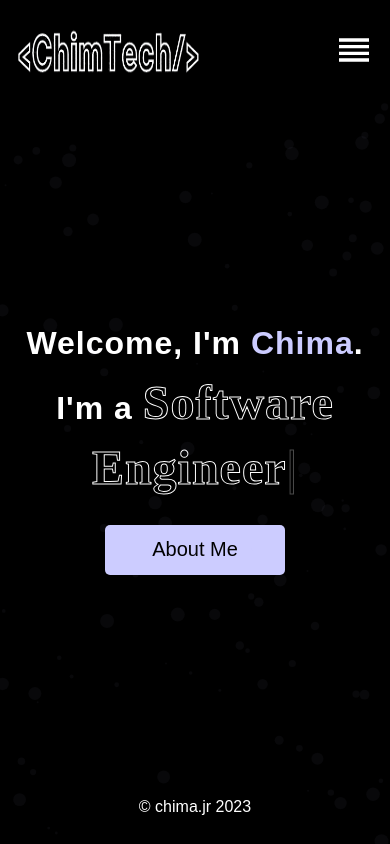
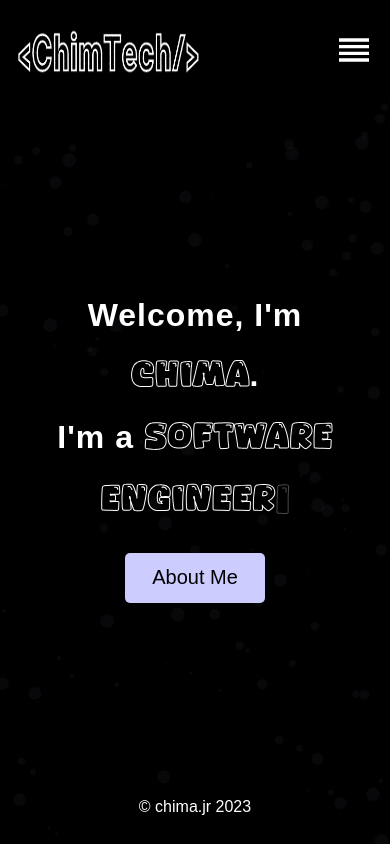
Before and after one commit to Chimajunior/my_portfolio, a React (Create React App) app: page / in a window 390 px wide. Built offline with nearby package versions, Linux system fonts and the light colour scheme.

Commit message:
added the new font to the styles

```diff
--- a/src/styles/About.css
+++ b/src/styles/About.css
@@ -1,8 +1,13 @@
+@font-face {
+  font-family: myFont;
+  src: url(/Nicolast.ttf);
+}
+
 .firstHead {
   text-align: center;
-  color: transparent;
+  /* color: transparent; */
   -webkit-text-stroke: 1px #fff;
-  font-family: cursive;
+  font-family: myFont;
   font-size: 60px;
 }
 .subHead {
@@ -17,7 +22,7 @@
   justify-content: space-evenly;
   gap: 20px;
   margin-top: 50px;
-  margin-bottom: 50px;
+  margin-bottom: 70px;
   width: 100%;
 }
 
@@ -27,9 +32,9 @@
   height: 60px;
   color: white;
 }
-.about h1 .hSpan {
-  color: #ccf;
-}
+/* .about h1 .hSpan {
+    color: #ccf;
+} */
 .social {
   margin: 0px;
   color: white;
@@ -69,6 +74,7 @@
 }
 .aboutContent{
 padding: 20px;
+
 }
 
 .imageFrame {
@@ -128,7 +134,12 @@ padding: 20px;
 }
 
 /* Responsiveness */
-@media only screen and (min-width: 300px) and (max-width: 799px) {
+@media only screen and (min-width: 250px) and (max-width: 799px) {
+  .firstHead {
+    text-align: center;
+
+    font-size: 50px;
+  }
   .containerAb {
     display: flex;
     flex-direction: column-reverse;
@@ -168,7 +179,7 @@ padding: 20px;
   .social {
     flex-direction: row;
     /* background-color: green; */
-    margin-bottom: 100px;
+    margin-bottom: 40px;
   }
 
   .propsContainer {
--- a/src/styles/Contact.css
+++ b/src/styles/Contact.css
@@ -25,11 +25,16 @@
   width: 100%;
   margin-right: 60px;
 }
+
+@font-face {
+  font-family: myFont;
+  src: url(/Nicolast.ttf);
+}
 .leftSide h1 {
-  color: white;
-  color: transparent;
+  /* color: red; */
+  /* color: transparent; */
   -webkit-text-stroke: 1px #fff;
-  font-family: cursive;
+  font-family: myFont;
   font-size: 60px;
 }
 .leftSide p {
@@ -97,8 +102,20 @@ input[type="submit"]:hover {
   color: #fff;
 }
 
-@media only screen and (min-width: 300px) and (max-width: 799px) {
-
+@media only screen and (min-width: 250px) and (max-width: 799px) {
+  .rightSide {
+    width: 90%;
+    padding-right: 0;
+  }
+  .rightSide form {
+    display: flex;
+    flex-direction: column;
+    width: 100%;
+    padding: 20px;
+  }
+  .leftSide h1 {
+    font-size: 40px;
+  }
   .container {
     flex-direction: column;
     justify-content: flex-start;
@@ -141,13 +158,11 @@ input[type="submit"]:hover {
 }
 
 @media only screen and (min-width: 800px) and (max-width: 1024px) {
-
   .container {
     flex-direction: column;
     justify-content: flex-start;
     height: 100%;
     width: 100%;
-
   }
   .leftSide {
     text-align: center;
--- a/src/styles/Home.css
+++ b/src/styles/Home.css
@@ -6,43 +6,54 @@
   --accent: #d73747;
 }
 
- /* Set the background color to a dark gray  */
+@font-face {
+  font-family: myFont;
+  src: url(/Nicolast.ttf);
+}
+
+/* Set the background color to a dark gray  */
 body {
   /* background-color: #121619; */
-    background-color: black;
+  background-color: black;
 }
-.home{
+.home {
   display: flex;
   align-items: center;
   width: 100%;
   height: 79vh;
 }
 
- .hero {
+.hero {
   display: flex;
   align-items: center;
   justify-content: center;
   flex-direction: column;
   width: 100%;
 }
-.heroHead{
+
+.heroHead {
   color: white;
   text-align: center;
   letter-spacing: 1px;
   line-height: 60px;
+  font-size: 3rem;
 }
 .fSpan {
-  color: #ccf;
+  /* color: #ccf; */
   color: transparent;
   -webkit-text-stroke: 1px #fff;
-  font-family: cursive;
   font-size: 3rem;
+  font-family: myFont;
 }
 .hSpan {
-  color: #ccf;
+  -webkit-text-stroke: 1px #fff;
+  color: transparent;
+
+  font-family: myFont;
+
 }
 
-.heroBut{
+.heroBut {
   border: none;
   outline: none;
   border-radius: 5px;
@@ -60,3 +71,35 @@ body {
 }
 
 /* Responsiveness */
+@media only screen and (min-width: 250px) and (max-width: 799px) {
+  .hero {
+    display: flex;
+    align-items: center;
+    justify-content: center;
+    flex-direction: column;
+    width: 100%;
+    padding: 20px;
+  }
+  .heroHead {
+    font-size: 2rem;
+  }
+  .fSpan {
+    /* color: #ccf; */
+    color: transparent;
+    -webkit-text-stroke: 1px #fff;
+    font-size: 2rem;
+    font-family: myFont;
+  }
+  .heroBut {
+    border: none;
+    outline: none;
+    border-radius: 5px;
+    height: 50px;
+    width: 140px;
+    font-size: 20px;
+    cursor: pointer;
+    justify-content: center;
+    text-decoration: none;
+    background-color: #ccf;
+  }
+}
--- a/src/styles/Project.css
+++ b/src/styles/Project.css
@@ -5,13 +5,16 @@
   align-items: center;
   flex-direction: column;
 }
+@font-face {
+  font-family: myFont;
+  src: url(/Nicolast.ttf);
+}
 .projects .projectTitle {
-  font-family: cursive;
+  font-family: myFont;
   font-size: 60px;
   margin-bottom: 90px;
-  color: transparent;
+  /* color: transparent; */
   -webkit-text-stroke: 1px #fff;
-  font-family: cursive;
   text-align: center;
 }
 
@@ -49,12 +52,13 @@
 .projectItem .backImage {
   position: relative;
   border-radius: 15px;
+  border: 2px solid white;
   width: 100%;
   height: 500px;
   background-position: center;
   background-repeat: no-repeat;
   background-size: cover;
-  /* z-index: 2000; */
+  z-index: 800;
 }
 .projectItem div:hover {
   transition: 0.3s ease-in;
```
